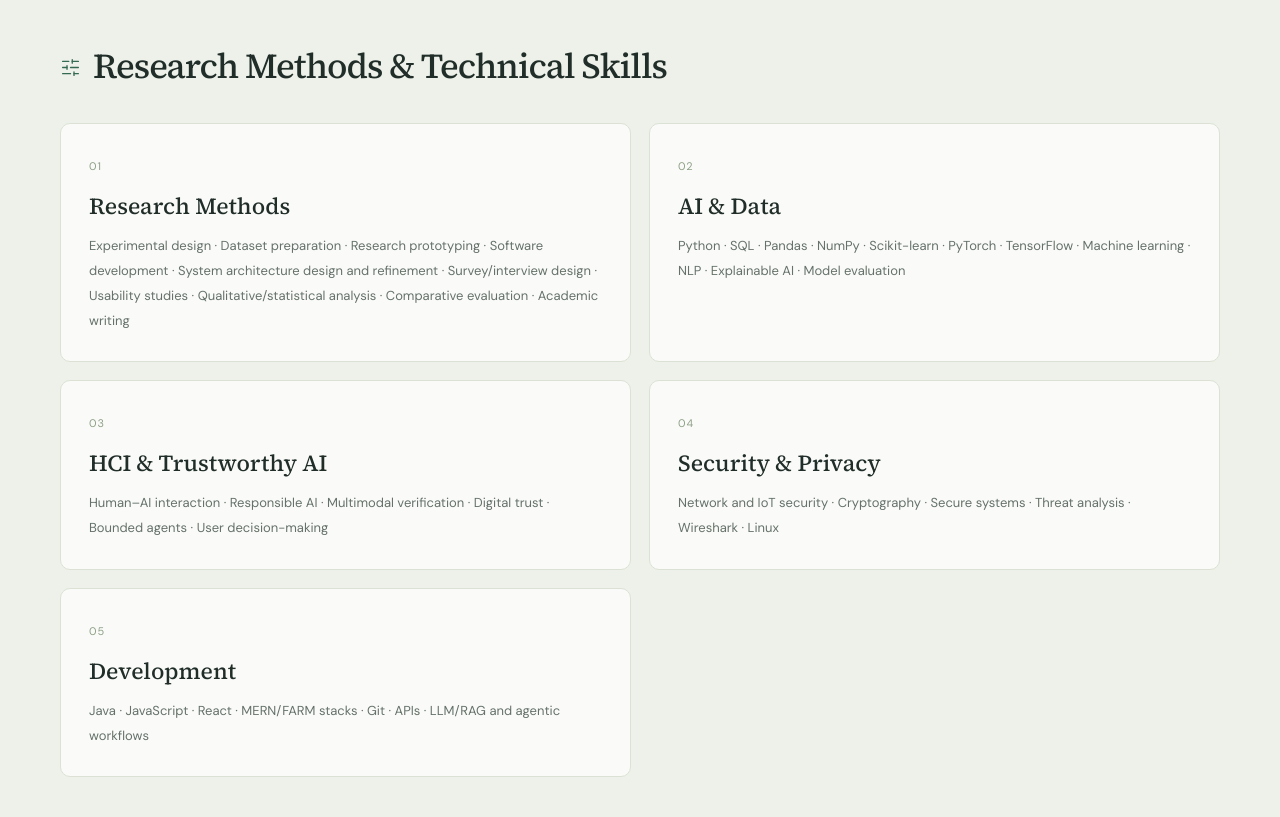
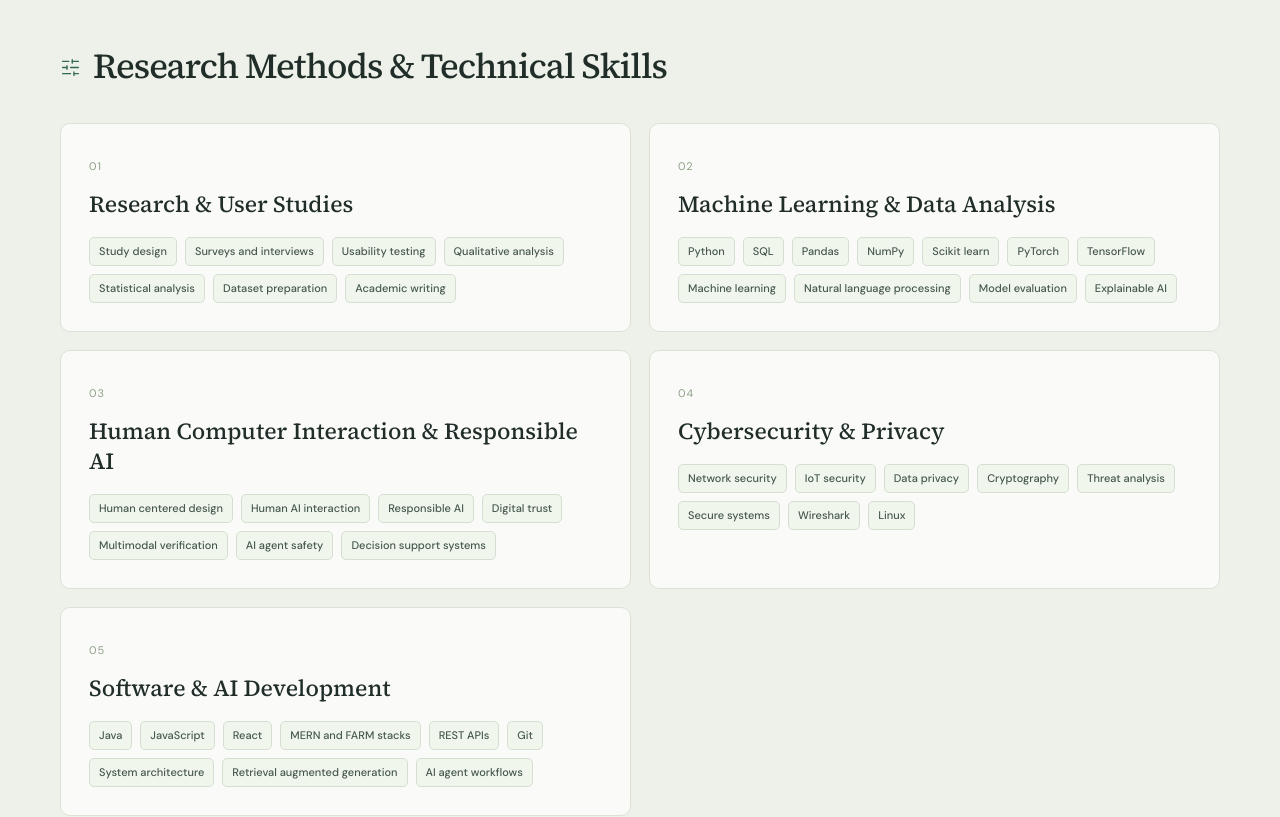
Before and after one commit to MeherazChayan/Chayan, a React (Vite) app: page / in a window 1280 px wide. Shown: the part 3880-4697 px from the top of the page. Built offline with nearby package versions, Linux system fonts and the light colour scheme.

Commit message:
Clarify and organize portfolio skills

```diff
--- a/src/App.tsx
+++ b/src/App.tsx
@@ -34,7 +34,7 @@ export default function App(){
       <section id="research-experience" data-nav="Research Experience" className="section wrap"><SectionHead eyebrow="Research Experience" title="Research Experience"/><div className="timeline">{experiences.filter(e=>e.type==='Research experience').map((e,i)=><article className="experience" key={e.role}><div className="timeline-index">{String(i+1).padStart(2,'0')}<span className="work-mode">Remote</span></div><div className="experience-card"><div className="exp-top"><Mark label={e.mark} logo={e.logo}/><div><h3>{e.role}</h3><p>{e.org}</p></div><time>{e.date}</time></div>{e.supervisor&&<p className="supervisor">Supervisor · {e.supervisor}</p>}<ul>{e.points.map(p=><li key={p}><span></span>{p}</li>)}</ul></div></article>)}</div></section>
       <section id="technical-experience" data-nav="Technical Experience" className="section wrap"><SectionHead eyebrow="Technical Experience" title="Technical Experience"/><div className="timeline">{experiences.filter(e=>e.type==='Technical experience').map((e,i)=><article className="experience" key={e.role}><div className="timeline-index">{String(i+1).padStart(2,'0')}<span className="work-mode">On Site</span></div><div className="experience-card"><div className="exp-top"><Mark label={e.mark} logo={e.logo}/><div><h3>{e.role}</h3><p>{e.org}</p></div><time>{e.date}</time></div><ul>{e.points.map(p=><li key={p}><span></span>{p}</li>)}</ul></div></article>)}</div></section>
 
-      <section id="skills" data-nav="Skills" className="section soft"><div className="wrap"><SectionHead eyebrow="04 · Capabilities" title="Methods meet making" copy="A research toolkit spanning study design, responsible AI, security, data analysis, and production-oriented development."/><div className="skill-grid">{skillGroups.map(([t,c],i)=><article key={t}><span className="skill-num">0{i+1}</span><h3>{t}</h3><p>{c}</p></article>)}</div></div></section>
+      <section id="skills" data-nav="Skills" className="section soft"><div className="wrap"><SectionHead eyebrow="04 · Capabilities" title="Methods meet making" copy="A research toolkit spanning study design, responsible AI, security, data analysis, and production-oriented development."/><div className="skill-grid">{skillGroups.map(([t,skills],i)=><article key={t}><span className="skill-num">0{i+1}</span><h3>{t}</h3><div className="skill-list">{skills.map(skill=><span key={skill}>{skill}</span>)}</div></article>)}</div></div></section>
 
       <section id="publications" data-nav="Publications" className="section wrap"><SectionHead eyebrow="05 · Publications" title="Research record" copy="Published, accepted, submitted, and developing work—clearly separated to preserve the status of every contribution."/><div className="pub-groups">{['Published','Accepted','Submitted','Manuscripts in Preparation'].map(status=><div className="pub-group" key={status}><div className="pub-label"><span>{status}</span><b>{publications.filter(p=>p.status===status).length.toString().padStart(2,'0')}</b></div><div className="pub-list">{publications.filter(p=>p.status===status).map((p,i)=><details className="publication" key={p.title} open={status==='Published'&&i===0}><summary><div><div className="venue-row"><span>{status==='Manuscripts in Preparation'?`Target Journal: ${p.venue}`:p.venue}</span>{p.year&&<time>{p.year}</time>}</div><h3>{p.title}</h3>{p.citation&&<p className="citation">{p.citation}</p>}</div><ChevronDown/></summary><div className="pub-detail"><p>{p.summary}</p>{p.link&&<SafeLink href={p.link}>{p.linkLabel}<ArrowUpRight/></SafeLink>}</div></details>)}</div></div>)}</div></section>
 
--- a/src/data.ts
+++ b/src/data.ts
@@ -24,12 +24,12 @@ export const experiences = [
   { type:'Technical experience', role:'Web Development Intern', org:'Interactive Cares, Dhaka', date:'Feb–Apr 2023', mark:'IC', points:['Developed responsive web interfaces with reusable components using HTML, CSS, JavaScript, and React, with close attention to usability, visual consistency, and maintainable implementation.','Contributed to frontend delivery and full stack development workflows, strengthening practical experience in translating requirements into functional features for users.'] }
 ];
 
-export const skillGroups = [
-  ['Research Methods','Experimental design · Dataset preparation · Research prototyping · Software development · System architecture design and refinement · Survey/interview design · Usability studies · Qualitative/statistical analysis · Comparative evaluation · Academic writing'],
-  ['AI & Data','Python · SQL · Pandas · NumPy · Scikit-learn · PyTorch · TensorFlow · Machine learning · NLP · Explainable AI · Model evaluation'],
-  ['HCI & Trustworthy AI','Human–AI interaction · Responsible AI · Multimodal verification · Digital trust · Bounded agents · User decision-making'],
-  ['Security & Privacy','Network and IoT security · Cryptography · Secure systems · Threat analysis · Wireshark · Linux'],
-  ['Development','Java · JavaScript · React · MERN/FARM stacks · Git · APIs · LLM/RAG and agentic workflows']
+export const skillGroups: [string,string[]][] = [
+  ['Research & User Studies',['Study design','Surveys and interviews','Usability testing','Qualitative analysis','Statistical analysis','Dataset preparation','Academic writing']],
+  ['Machine Learning & Data Analysis',['Python','SQL','Pandas','NumPy','Scikit learn','PyTorch','TensorFlow','Machine learning','Natural language processing','Model evaluation','Explainable AI']],
+  ['Human Computer Interaction & Responsible AI',['Human centered design','Human AI interaction','Responsible AI','Digital trust','Multimodal verification','AI agent safety','Decision support systems']],
+  ['Cybersecurity & Privacy',['Network security','IoT security','Data privacy','Cryptography','Threat analysis','Secure systems','Wireshark','Linux']],
+  ['Software & AI Development',['Java','JavaScript','React','MERN and FARM stacks','REST APIs','Git','System architecture','Retrieval augmented generation','AI agent workflows']]
 ];
 
 export const publications = [
```
Also changed, not shown: src/styles.css.
